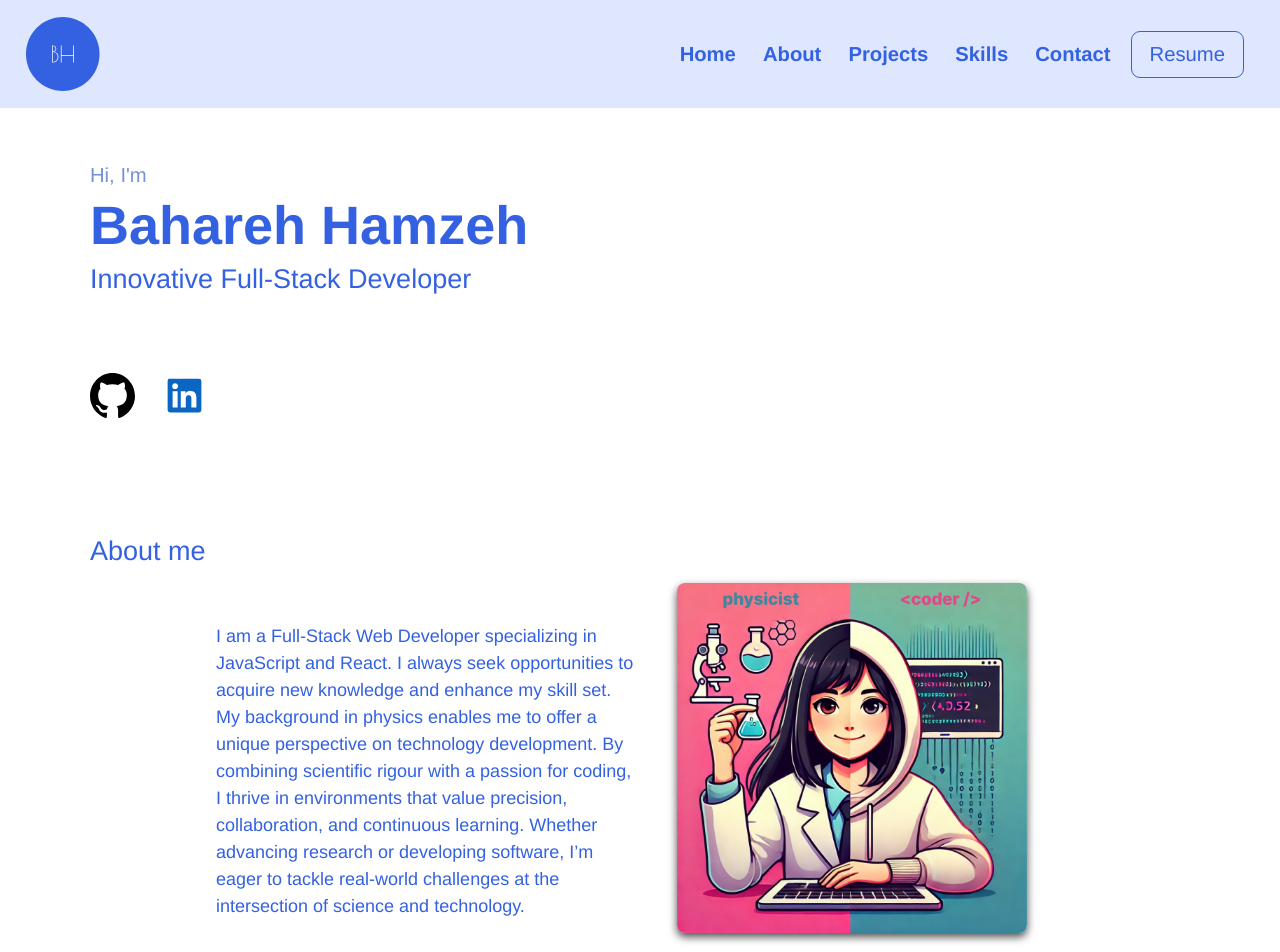
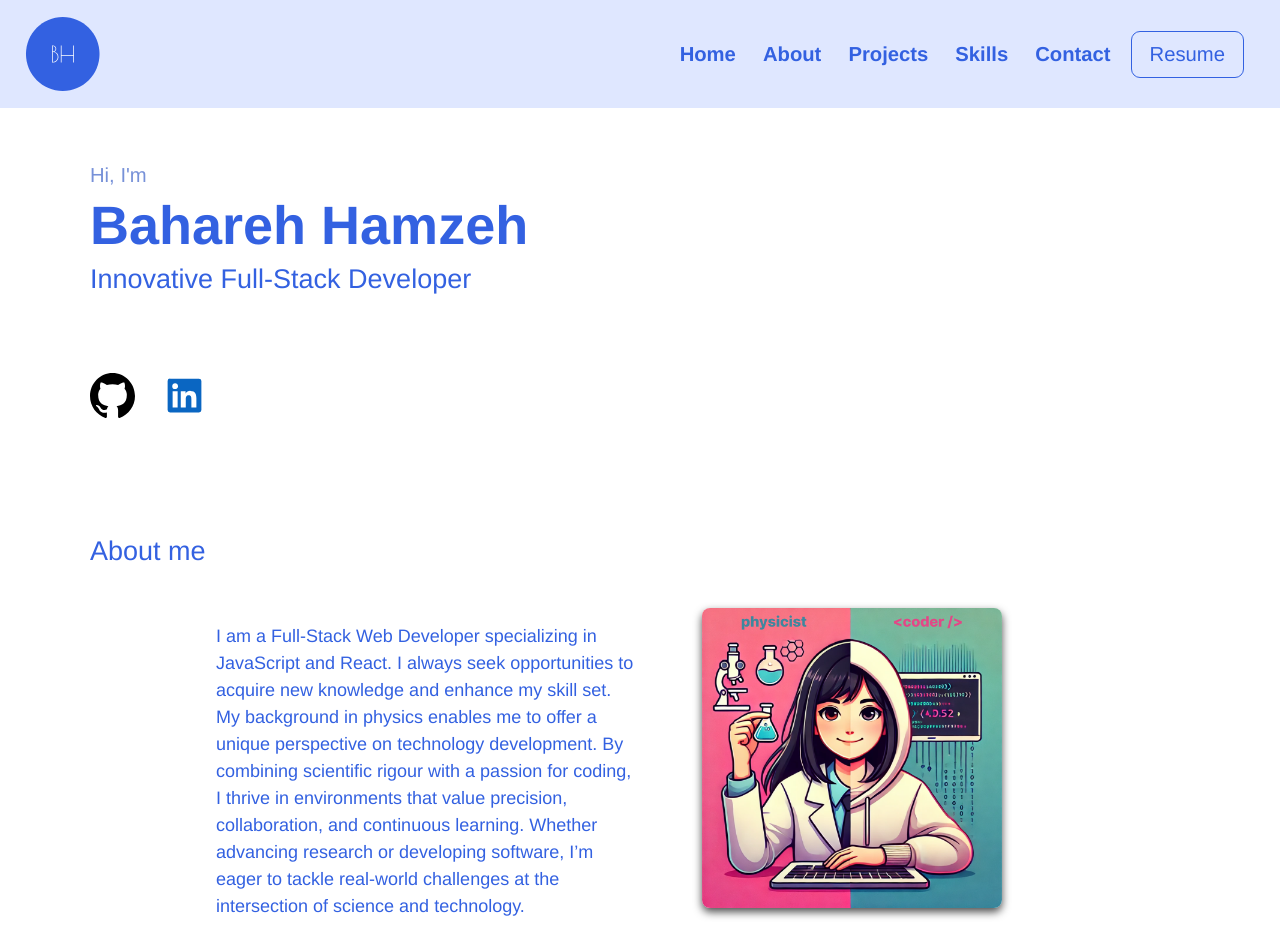
Before and after one commit to b-like-bahar/Portfolio, a React (Vite) app: page / in a window 1280 px wide. Shown: the top 952 px of the page. Built offline with nearby package versions, Linux system fonts and the light colour scheme; a web font is replaced by a local one.

Commit message:
update padding and size of image in about section

```diff
--- a/src/components/About/About.scss
+++ b/src/components/About/About.scss
@@ -5,9 +5,12 @@
     flex-direction: column;
     width: 100%;
     color: $primary-text-color;
-    padding: 0rem 1rem;
+    padding: 1rem;
 
     @include tablet {
+        padding: 3rem 2rem;
+    }
+    @media (min-width:1000px) {
         padding: 3rem 5rem;
     }
 
@@ -51,8 +54,8 @@
             &-item{
                 border-radius: 8px;
                 box-shadow: 0 4px 8px rgba(0, 0, 0, .7);
-                width: 350px;
-                height: 350px;
+                width: 300px;
+                height: 300px;
                 flex: 1;
             }
         }
```
